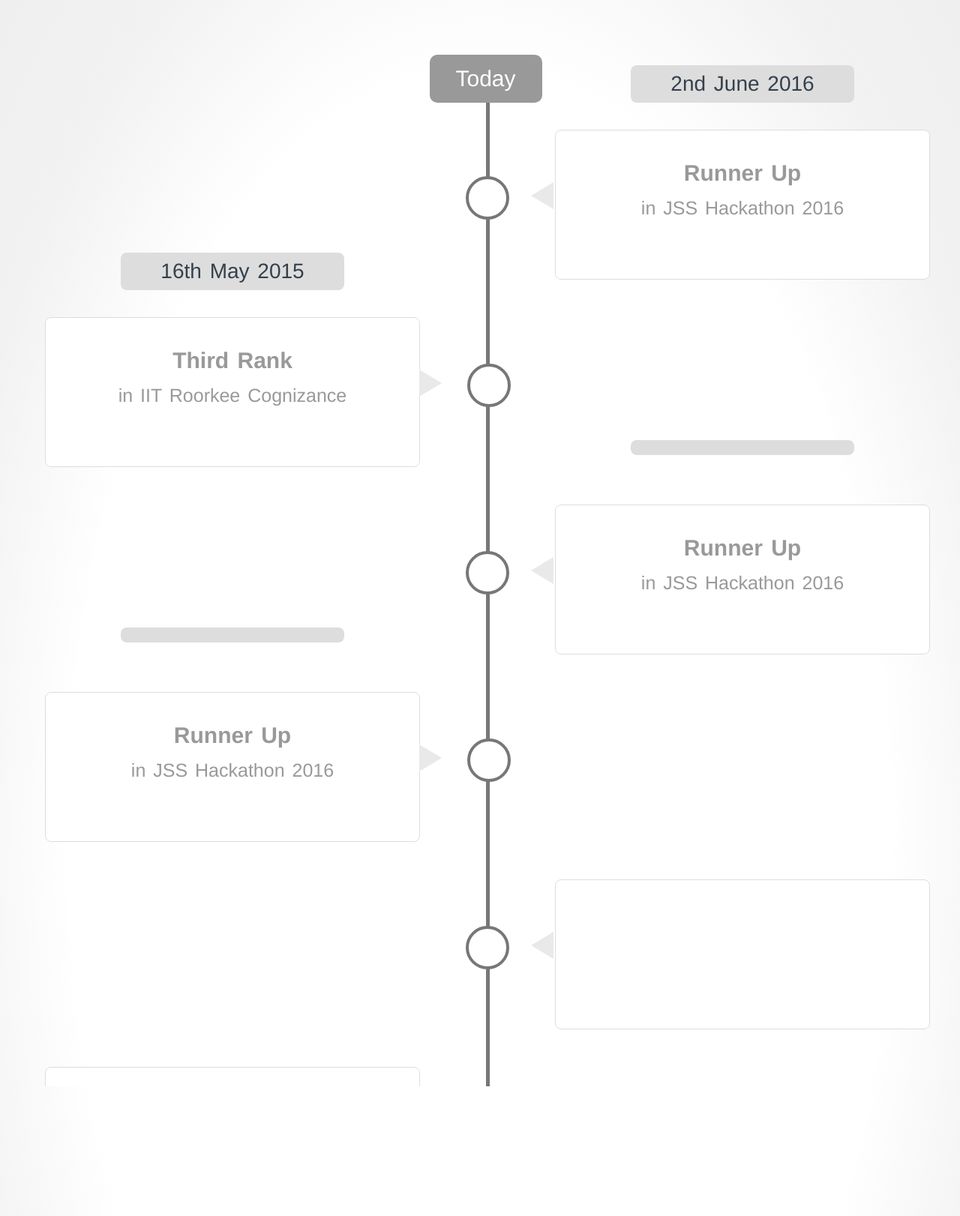
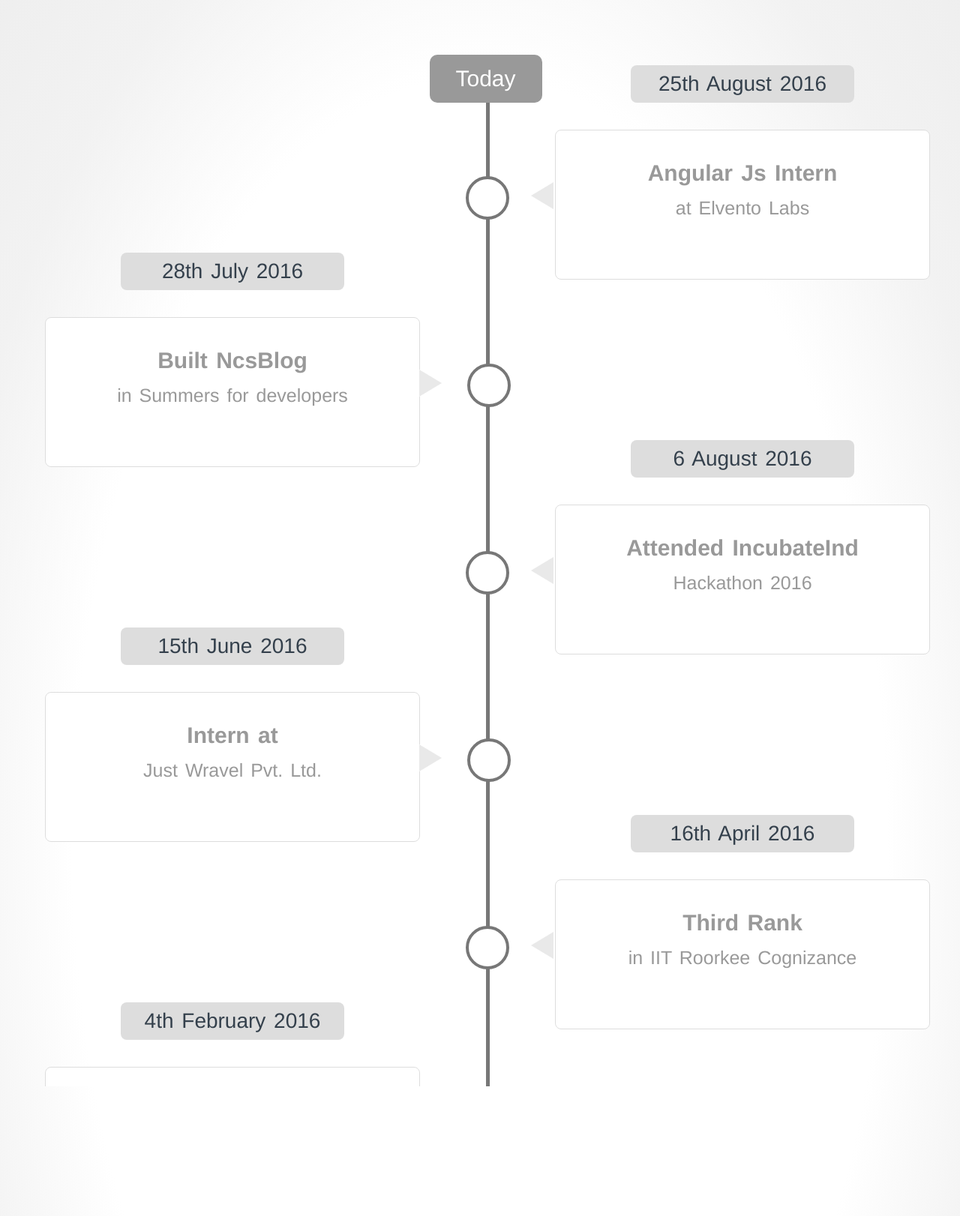
Before and after one commit to itaditya/portfolio, a PHP site: page /achievements.html in a window 1280 px wide. Shown: the part 80-1702 px from the top of the page at 75% size. Run offline with PHP 8.4, Linux system fonts and the light colour scheme; some web fonts are replaced.

Commit message:
Achievements

```diff
--- a/achievements.html
+++ b/achievements.html
@@ -25,15 +25,15 @@
 								<div class="outer">
 									<div class="vertical-line first-line"></div>
 									<div class="tright thead">
-										<p class="center" data-date="2nd June 2016">
-											<strong>Runner Up <br></strong>
-											<span>in JSS Hackathon 2016</span>
+										<p class="center" data-date="25th August 2016">
+											<strong>Angular Js Intern <br></strong>
+											<span>at Elvento Labs</span>
 										</p>
 									</div>
 									<div class="tleft thead">
-										<p class="center" data-date="16th May 2015">
-											<strong>Third Rank <br></strong>
-											<span>in IIT Roorkee Cognizance</span>
+										<p class="center" data-date="28th July 2016">
+											<strong>Built NcsBlog <br></strong>
+											<span>in Summers for developers</span>
 										</p>
 									</div>
 								</div>
@@ -42,15 +42,15 @@
 								<div class="outer">
 									<div class="vertical-line"></div>
 									<div class="tright thead">
-										<p class="center">
-											<strong>Runner Up <br></strong>
-											<span>in JSS Hackathon 2016</span>
+										<p class="center" data-date="6 August 2016">
+											<strong>Attended IncubateInd<br></strong>
+											<span>Hackathon 2016</span>
 										</p>
 									</div>
 									<div class="tleft thead">
-										<p class="center">
-											<strong>Runner Up <br></strong>
-											<span>in JSS Hackathon 2016</span>
+										<p class="center" data-date="15th June 2016">
+											<strong>Intern at <br></strong>
+											<span>Just Wravel Pvt. Ltd.</span>
 										</p>
 									</div>
 								</div>
@@ -58,15 +58,35 @@
 							<li>
 								<div class="outer">
 									<div class="vertical-line"></div>
-									<div class="tright thead"></div>
-									<div class="tleft thead"></div>
+									<div class="tright thead">
+										<p class="center" data-date="16th April 2016">
+											<strong>Third Rank <br></strong>
+											<span>in IIT Roorkee Cognizance</span>
+										</p>
+									</div>
+									<div class="tleft thead">
+										<p class="center" data-date="4th February 2016">
+											<strong>Recruit at NCS<br></strong>
+											<span>(Official Computer Society) of JSS</span>
+										</p>
+									</div>
 								</div>
 							</li>
 							<li>
 								<div class="outer">
 									<div class="vertical-line"></div>
-									<div class="tright thead"></div>
-									<div class="tleft thead"></div>
+									<div class="tright thead">
+										<p class="center" data-date="21st November 2015">
+											<strong>Attended Hackathon<br></strong>
+											<span> in JSS College</span>
+										</p>
+									</div>
+									<div class="tleft thead">
+										<p class="center" data-date="12th September 2015">
+											<strong>Active FSA<br></strong>
+											<span>in Mozilla</span>
+										</p>
+									</div>
 								</div>
 							</li>
 						</ul>
--- a/css/landing.css
+++ b/css/landing.css
@@ -34,7 +34,7 @@ body,html{
 #exitLanding {
     background: transparent;
     border: 2px solid #fff;
-    width: 120px;
+    /*width: 120px;*/
     height: 40px;
     position: absolute;
     bottom: 10px;
--- a/landing.html
+++ b/landing.html
@@ -47,9 +47,12 @@
   				</p>
 			</div>
 		</div>
-		<button id="exitLanding">Continue</button>
+		<button id="exitLanding">Press Enter to Continue</button>
 		<div class="transparent-img"></div>
 	</div>
+    <audio  autoplay>
+      <source src="assets/glitch.mp3" type="audio/mpeg">
+    </audio>
 	<!-- Page ends -->
 	<script type="text/javascript" src="js/main.js"></script>
 	<script type="text/javascript" src="js/typing.js"></script>
```
Also changed, not shown: js/JSON/HTMLcontent.json (+1 -1 lines), details.html (line endings or trailing spaces), 2 other files.
